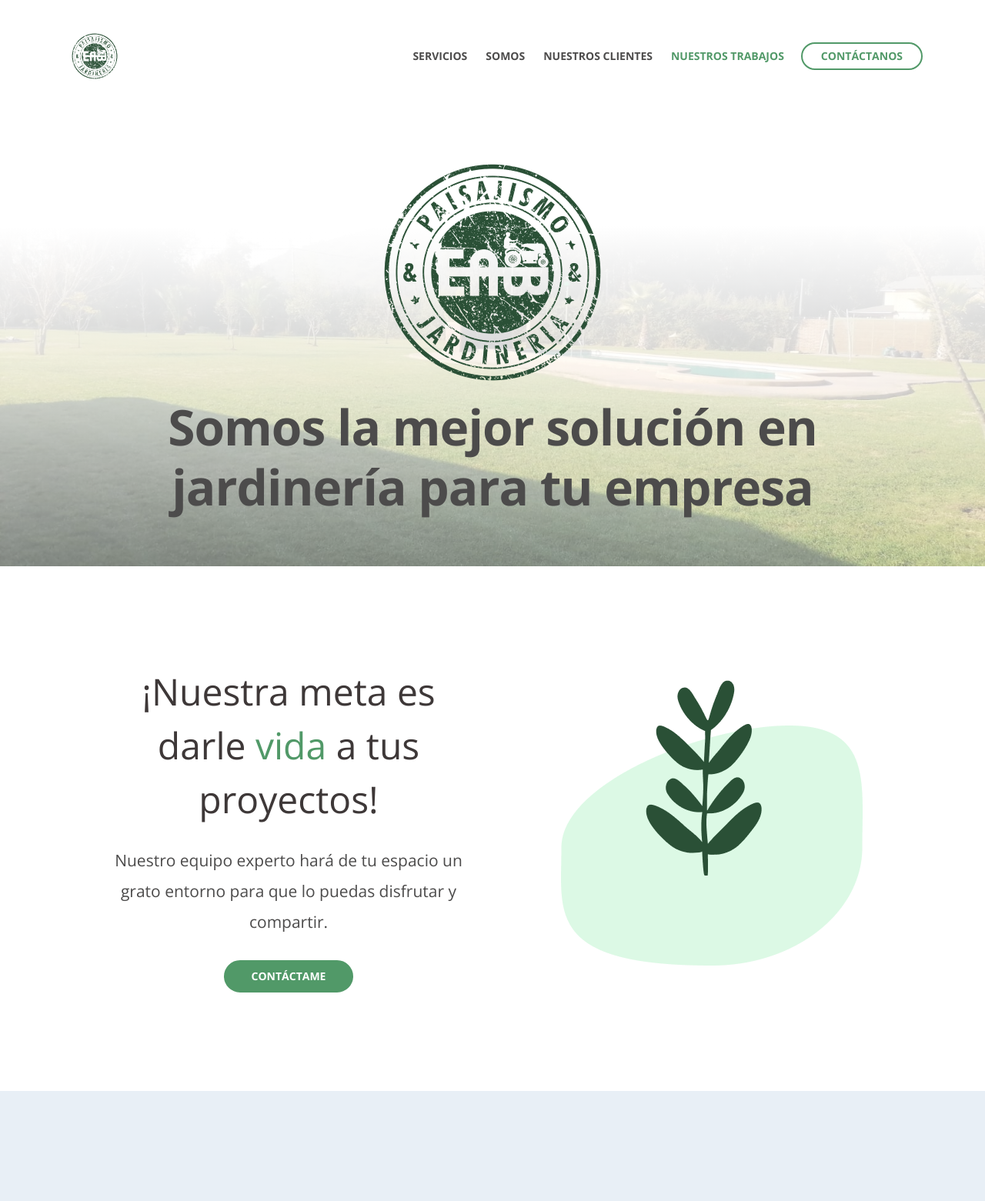
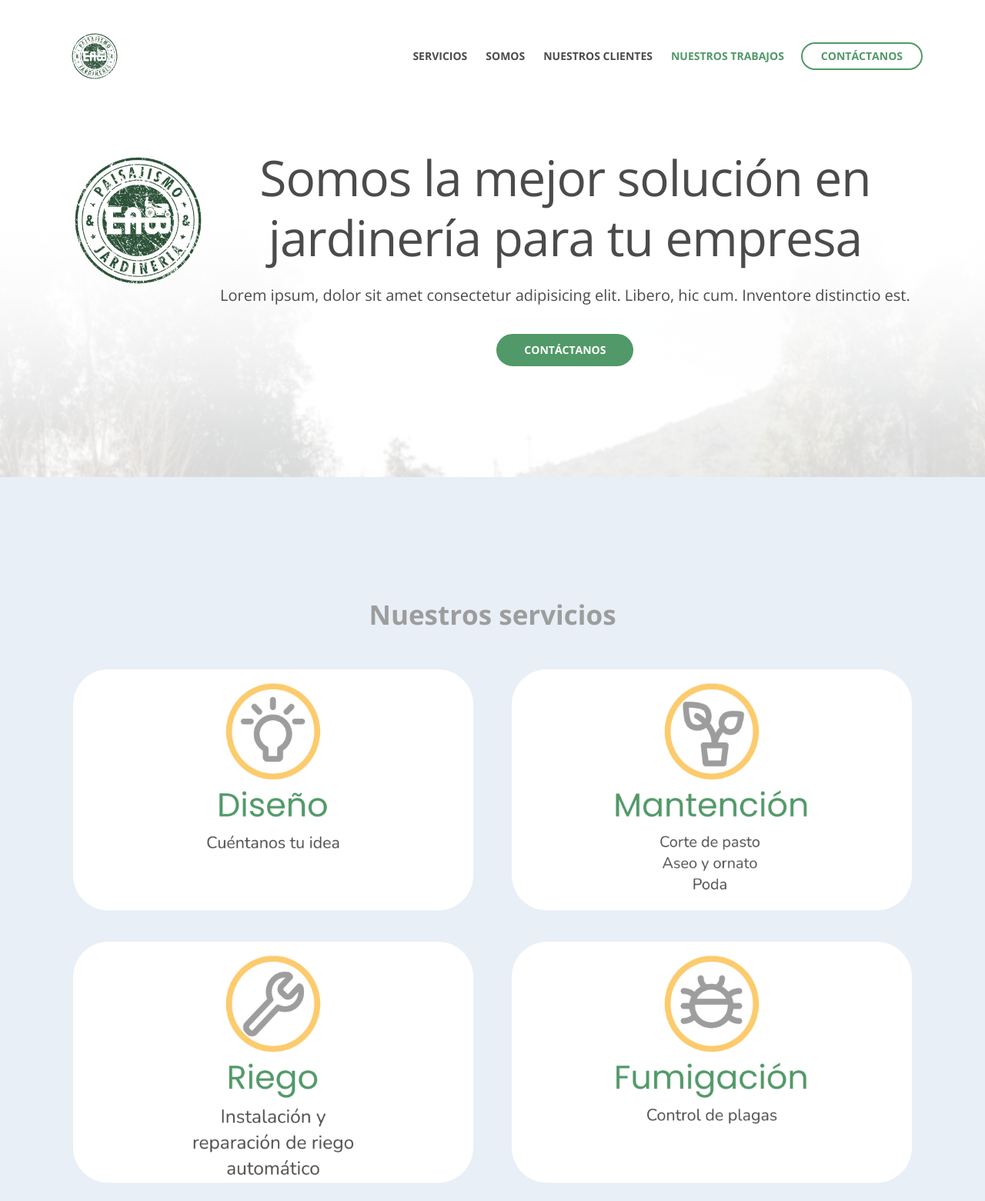
Before and after one commit to pecheve/jardineseab, a plain HTML site: page index.html in a window 1280 px wide. Shown: the top 1561 px of the page at 77% size. Drawn offline with nearby package versions, Linux system fonts and the light colour scheme.

Commit message:
header con logo y título h1,parrafo y btn

```diff
--- a/css/styles.css
+++ b/css/styles.css
@@ -49,24 +49,26 @@ Nuevos css
 	padding:7px 0px;
 }
 .header{
-	/* background-image: url('../images/trabajos/trabajo_2.jpeg');*/
-	background:  linear-gradient(179.89deg, #FFFFFF 40%, rgba(255, 255, 255, 0) 150%), url('../images/trabajos/trabajo_2.jpeg');
+	/* background-image: url('../images/imagenes/fondo2.png');*/
+	background:  linear-gradient(179.89deg, #FFFFFF 40%, rgba(255, 255, 255, 0) 150%), url('../images/imagenes/fondo2.png');
 	background-repeat: no-repeat;
 	background-size: cover;
 	/* border-radius: 0px 0px 20px 20px; */
 }
 header p{
-	-webkit-text-fill-color: #f6a60e;
-	-webkit-text-stroke: 1px #519968;
+	-webkit-text-fill-color: #4C4B4B;
+	/*-webkit-text-stroke: 1px #519968;*/
 }
 header h1{
-	-webkit-text-fill-color: #4C4B4B;
+	-webkit-text-fill-color: #4C4B4B;	/*Eli: cambié color*/
+	font-size: 36px;/* no me toma este tamaño*/
+	/*-webkit-text-stroke: 0.7px #f6a60e;*/
 }
 
 .text-meta{
 
 	font-weight: 500;
-	font-size: 48px;
+	font-size: 36px;
 	line-height: 70px;
 	text-align: center;
 
@@ -89,6 +91,7 @@ header h1{
 	color: #519968!important;
 }
 
+
 .text-vida-2{
 	font-weight: 400;
 	font-size: 40px;
@@ -102,7 +105,7 @@ header h1{
 .text-eab{
 
 font-weight: 400;
-font-size: 21px;
+font-size: 20px;
 line-height: 40px;
 /* or 125% */
 
@@ -920,6 +923,9 @@ input[type='checkbox'] {
 	padding-bottom: 3rem;
 	background-color: #fff;
 	text-align: center;
+}
+.header .container {
+	display: flex; /*Aplique flex, Eli*/
 }
 
 .header .text-container {
--- a/index.html
+++ b/index.html
@@ -90,36 +90,19 @@
         <div class="container">
             <div class="image-container">
                 <img class="img-fluid" src="images/logo/Logo verde_img_banner.png" alt="Logo empresa EAB">
+            </div><!-- end of image-container -->
+            <div class="text-container"><!--Título h1 (Eli)-->
+                <h1 class="text-meta">Somos la mejor solución en jardinería para tu empresa</h1>
+                <p class="text-eab">Lorem ipsum, dolor sit amet consectetur adipisicing elit. Libero, hic cum. Inventore distinctio est.</p>
+                <div class="text-center" style="margin-top:30px!important;">
+                    <a class="btn-solid-reg page-scroll" href="#contactame">CONTÁCTANOS</a>
+                </div>
             </div>
-            <div>
-                <h1>Somos la mejor solución en jardinería para tu empresa</h1>
-            </div><!-- end of image-container -->
         </div> <!-- end of container -->
     </header> <!-- end of header -->
     <!-- end of header -->
 
-    <!-- Nuestra meta seccion -->
-    <div id="nosotros" class="basic-1" >
-        <div class="container" >
-            <div class="row">
-                <div class="col-lg-6 col-md-6 col-xs-12">
-                    <div class="text-container">
-                        <h2 class="text-meta">¡Nuestra meta es darle <b class="text-vida">vida</b> a tus proyectos!</h2>
-                        <p class="text-eab">Nuestro equipo experto hará de tu espacio un grato entorno para que lo puedas disfrutar y compartir.</p>
-                        <div class="text-center" style="margin-top:30px!important;">
-                            <a class="btn-solid-reg page-scroll" href="#contactame">CONTÁCTAME</a>
-                        </div>
-                    </div>
-                </div>
 
-                <div class="col-lg-6 col-md-6 col-xs-12 text-center">
-                    <div class="img-ilustracion">
-                        <img class="img-fluid" src="images/imagenes/ilustracion.png" alt="alternative">
-                    </div>
-                </div>
-            </div> <!-- end of row -->
-        </div> <!-- end of basic-1 -->
-    </div> <!-- end of basic-1 -->
 
     <!-- servicios 1 -->
     <div id="servicios" class="slider">
@@ -157,6 +140,28 @@
     </div> <!-- end of basic-1 -->
     <!-- end of description 1 -->
 
+    <!-- Nuestra meta seccion -->
+    <div id="nosotros" class="basic-1" >
+        <div class="container" >
+            <div class="row">
+                <div class="col-lg-6 col-md-6 col-xs-12">
+                    <div class="text-container">
+                        <h2 class="text-meta">¡Nuestra meta es darle <b class="text-vida">vida</b> a tus proyectos!</h2>
+                        <p class="text-eab">Nuestro equipo experto hará de tu espacio un grato entorno para que lo puedas disfrutar y compartir.</p>
+                        <div class="text-center" style="margin-top:30px!important;">
+                            <a class="btn-solid-reg page-scroll" href="#contactame">CONTÁCTAME</a>
+                        </div>
+                    </div>
+                </div>
+
+                <div class="col-lg-6 col-md-6 col-xs-12 text-center">
+                    <div class="img-ilustracion">
+                        <img class="img-fluid" src="images/imagenes/ilustracion.png" alt="alternative">
+                    </div>
+                </div>
+            </div> <!-- end of row -->
+        </div> <!-- end of basic-1 -->
+    </div> <!-- end of basic-1 -->
 
     <!-- Screenshots -->
     <div id="trabajos" class="basic-1" >
```
Also changed, not shown: images/imagenes/fondo2.png (added).
